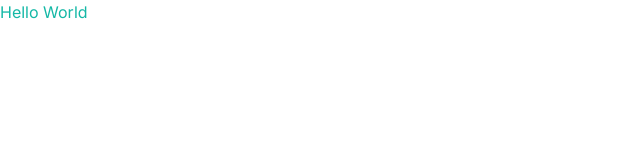
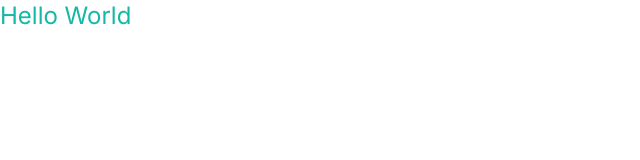
Before and after one commit to Amayuru1999/Frontend-Tutorial, a Next.js app: page / in a window 1280 px wide. Shown: the top 160 px of the page, without its empty margins (0-640 px from the left). Built offline with nearby package versions, Linux system fonts and the light colour scheme.

Commit message:
chore: Update page title and description for Travel App

```diff
--- a/app/layout.tsx
+++ b/app/layout.tsx
@@ -5,8 +5,8 @@
 const inter = Inter({ subsets: ["latin"] });
 
 export const metadata: Metadata = {
-  title: "Create Next App",
-  description: "Generated by create next app",
+  title: "Travel App",
+  description: "Travel to the Moon",
 };
 
 export default function RootLayout({
--- a/app/page.tsx
+++ b/app/page.tsx
@@ -2,6 +2,6 @@
 
 export default function Home() {
   return (
-   <h1 className="text-bold text-teal-500">Hello World</h1>
+   <h1 className="text-bold text-teal-500 text-2xl">Hello World</h1>
   )
 }
```
